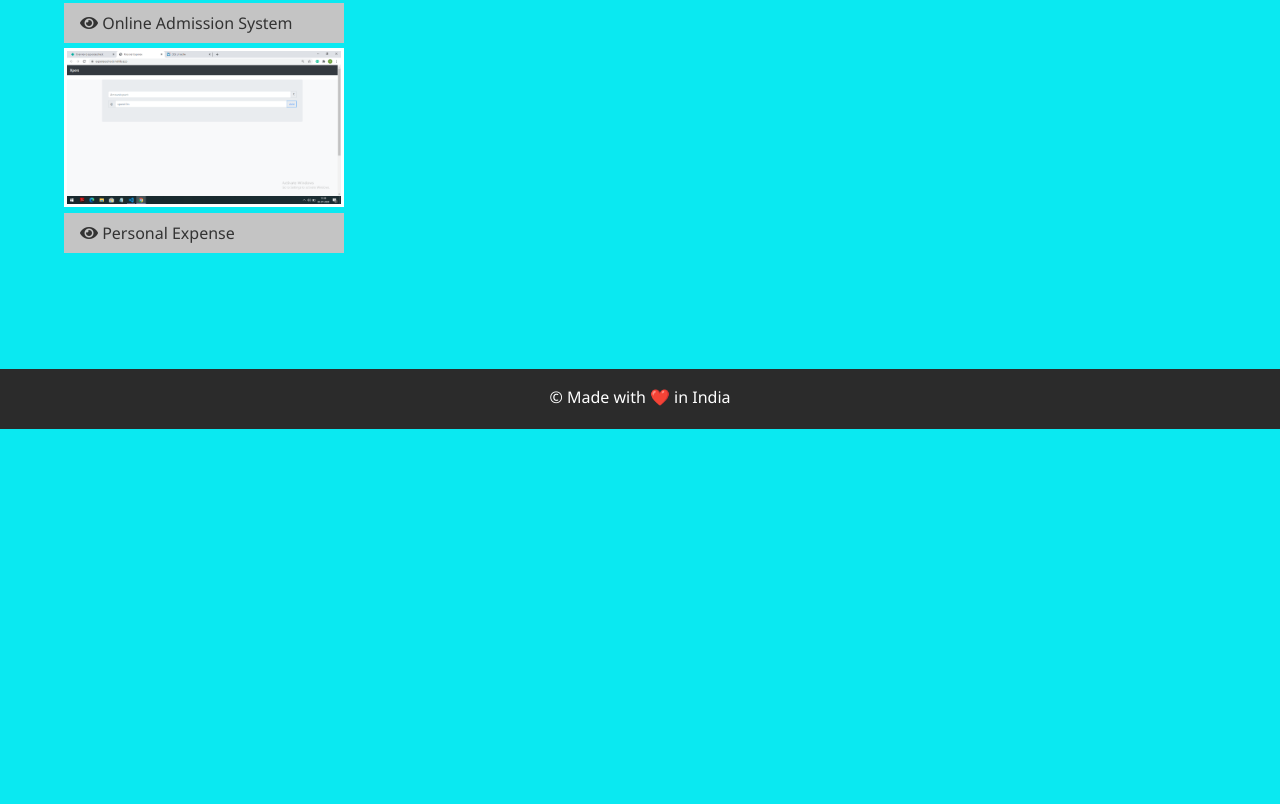
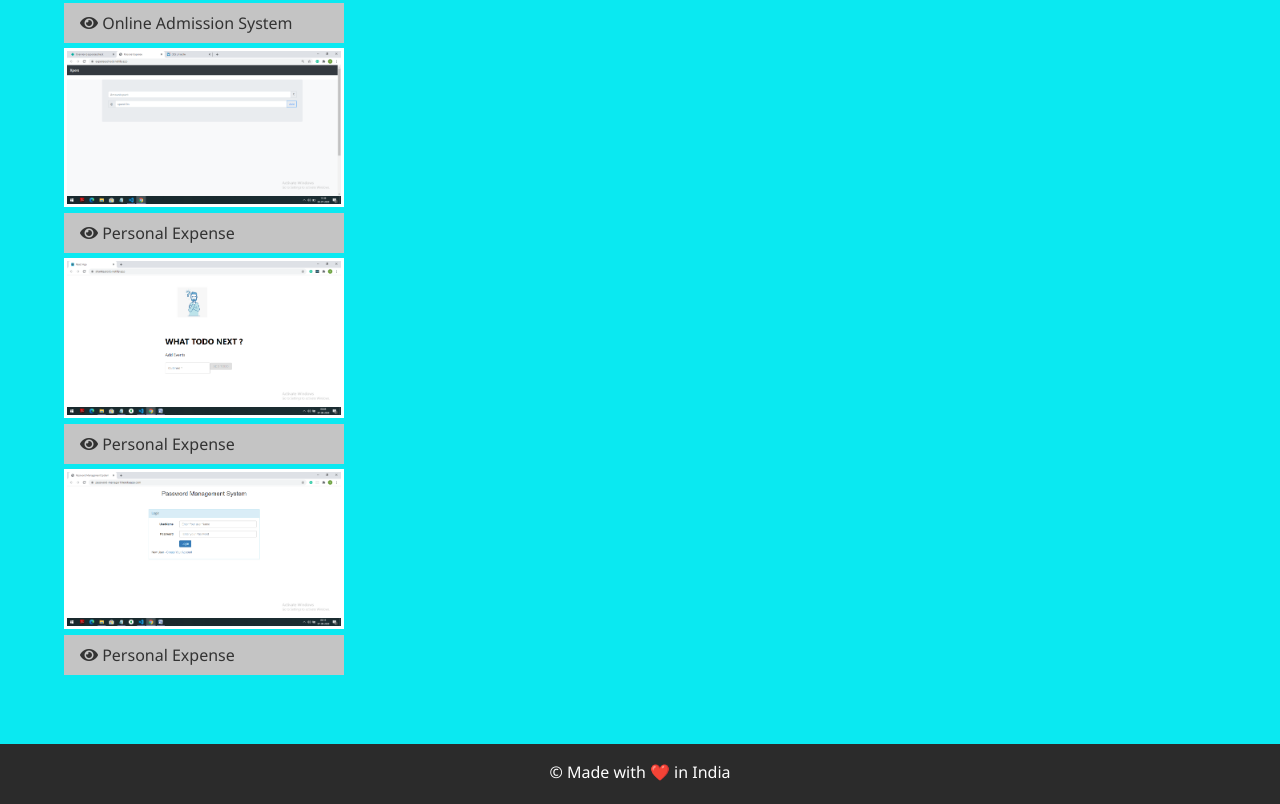
Before and after one commit to Shankey9425/shankey-profile, a plain HTML site: page work.html in a window 1280 px wide. Shown: the part 371-1175 px from the top of the page. Before the commit the page ends 800 px from the top, so only its background shows below. Drawn offline with Linux system fonts and the light colour scheme.

Commit message:
second commit

```diff
--- a/work.html
+++ b/work.html
@@ -87,6 +87,26 @@
           </a>
         </div>
         </div>
+        <div class="projects">
+          <div class="item">
+            <a href="#!">
+              <img src="todo.png" alt="Expense App">
+            </a>
+            <a href="https://shankeytodo.netlify.app/" class="btn-light">
+              <i class="fas fa-eye"></i> Personal Expense
+            </a>
+          </div>
+          </div>
+          <div class="projects">
+            <div class="item">
+              <a href="#!">
+                <img src="pms.png" alt="Expense App">
+              </a>
+              <a href="https://password-manager1.herokuapp.com/" class="btn-light">
+                <i class="fas fa-eye"></i> Personal Expense
+              </a>
+            </div>
+            </div>
   </main>
 
   <footer id="main-footer">
```
Also changed, not shown: pms.png (added), todo.png (added).
